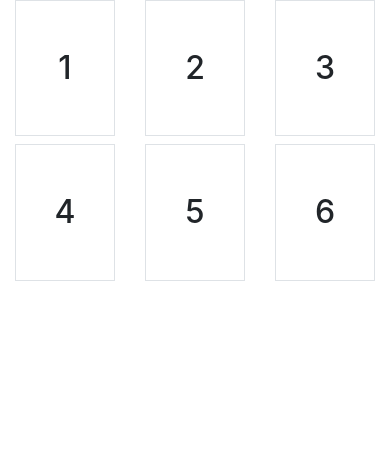
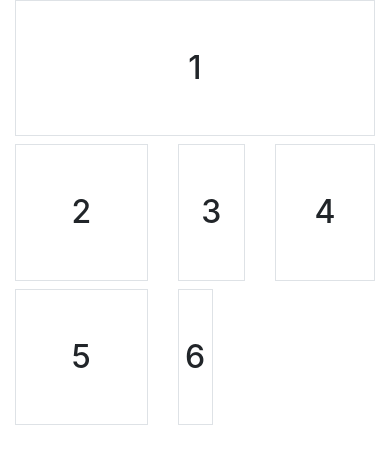
Before and after one commit to AshleyBlueRamsey/Grids-CSS-Frameworks-Assessment, a website: page index.html in a window 390 px wide. Drawn offline with nearby package versions, Linux system fonts and the light colour scheme.

Commit message:
Corrected Errors for aligning columns

```diff
--- a/index.html
+++ b/index.html
@@ -18,30 +18,26 @@
     />
   </head>
 
-  <body>
-    <main class="container">
+  <body class="container">
     <div class="row">
-        <div class="col col-sm-3 col-md-2">
+      <div class="col-sm-3 col-md-2">
         <h2 class="text-center py-5 border">1</h2>
       </div>
-        <div class="col col-sm-6 col-md-2">
+      <div class="col-5 col-md-2">
         <h2 class="text-center py-5 border">2</h2>
       </div>
-        <div class="col col-sm-3 col-md-8">
+      <div class="col-3 col-md-8">
         <h2 class="text-center py-5 border">3</h2>
       </div>
-      </div>
-      <div class="row">
-        <div class="col col-sm-5">
+      <div class="col-4 col-md-4">
         <h2 class="text-center py-5 border">4</h2>
       </div>
-        <div class="col col-sm-5">
+      <div class="col-5 col-md-4">
         <h2 class="text-center py-5 border">5</h2>
       </div>
-        <div class="col col-sm-5">
+      <div class="col-2 col-md-4">
         <h2 class="text-center py-5 border">6</h2>
       </div>
     </div>
-    </main>
   </body>
 </html>
```
Lines whose indentation alone changed are shown as unchanged.
